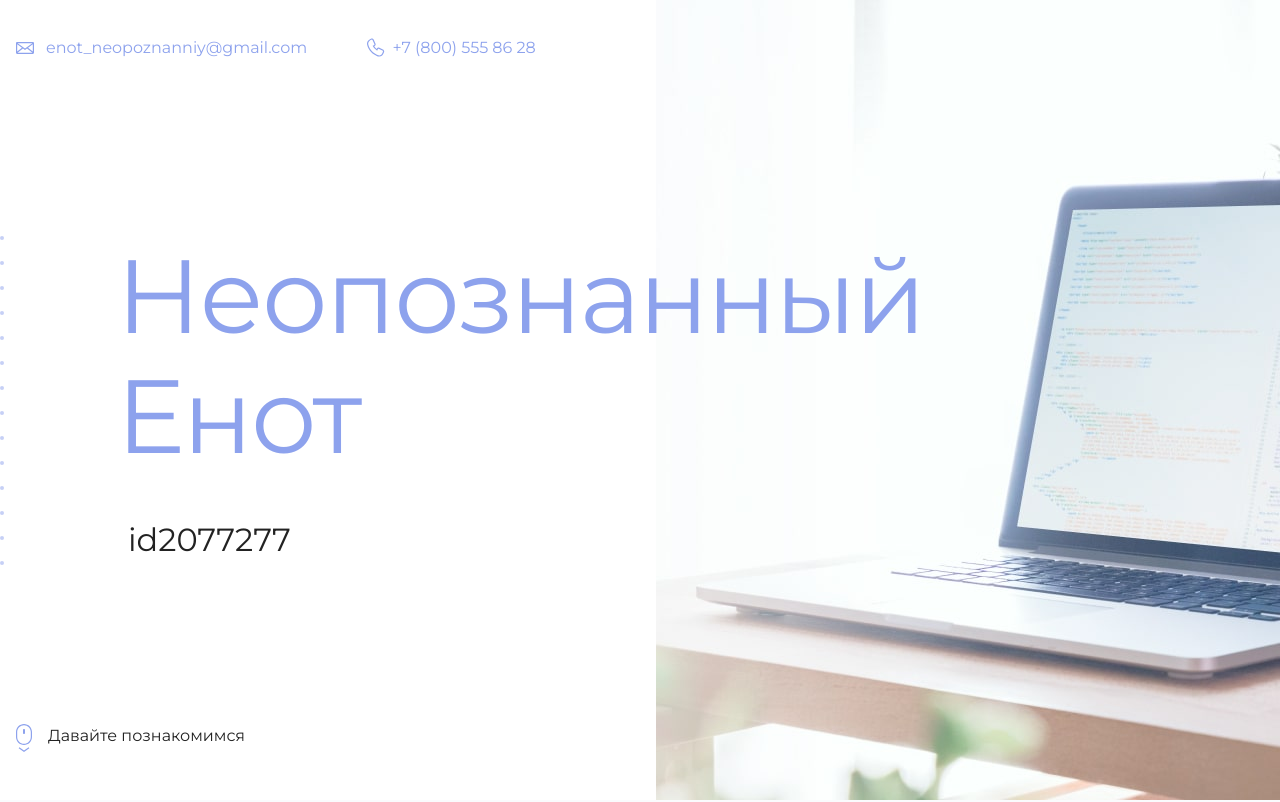
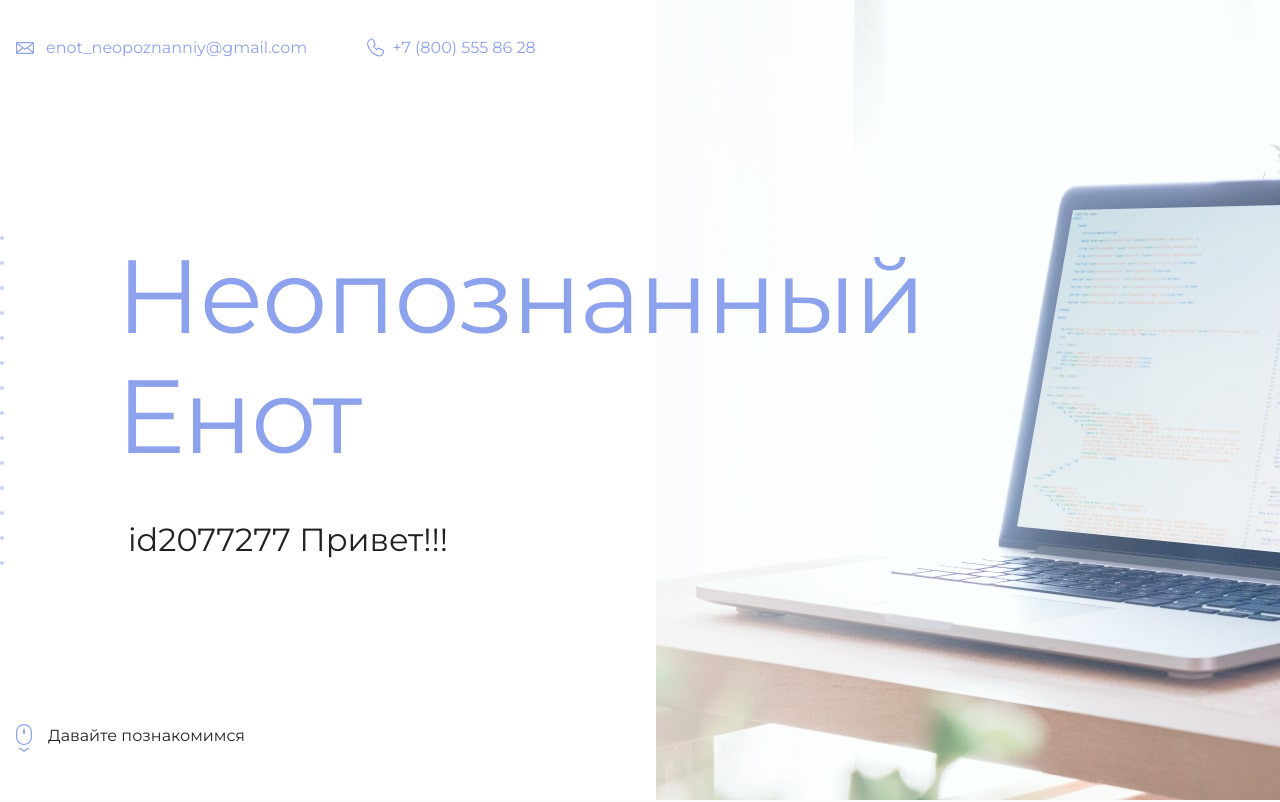
Before and after one commit to irinka-akva/Github-pages-example, a plain HTML site: page index.html in a window 1280 px wide. Shown: the top 802 px of the page. Drawn offline with Linux system fonts and the light colour scheme.

Commit message:
Update index.html

```diff
--- a/index.html
+++ b/index.html
@@ -19,7 +19,7 @@
       <section class="hero-image">
         <div class="container">
           <h1 class="heading">Неопознанный Енот</h1>
-          <p>id2077277</p>
+          <p>id2077277 Привет!!!</p>
         </div>
       </section>
 
```
